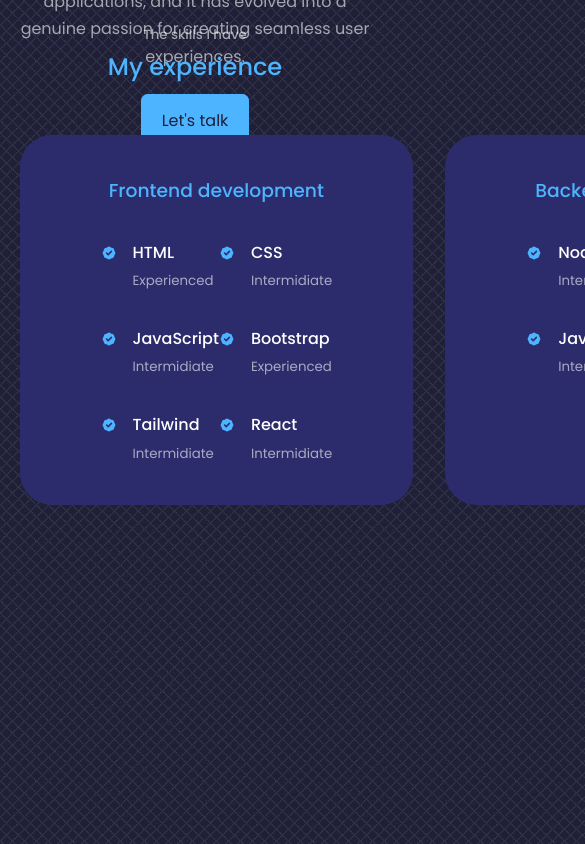
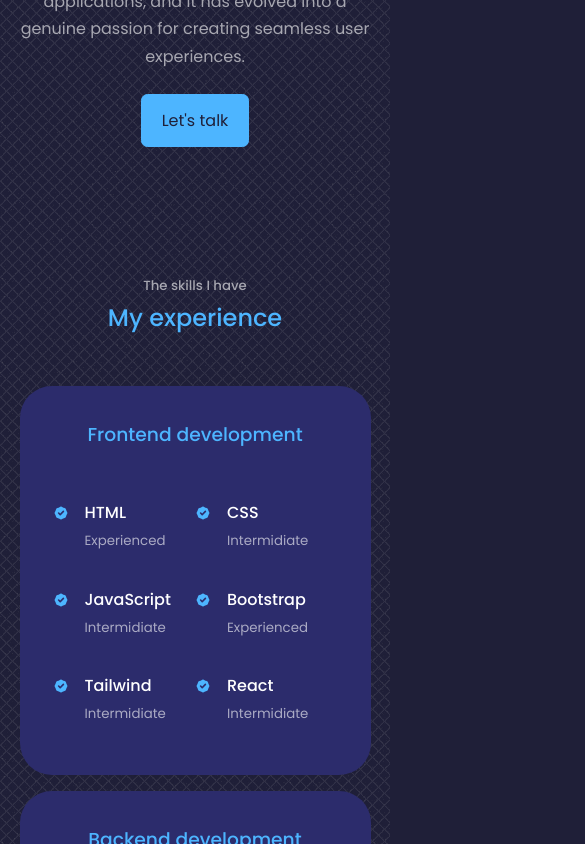
Before and after one commit to muodilo/portfolio, a React (Create React App) app: page / in a window 390 px wide. Shown: the part 1920-2764 px from the top of the page, 585 px wide, since content can reach past the window. Built offline with nearby package versions, Linux system fonts and the light colour scheme.

Commit message:
add media query to experince page

```diff
--- a/src/components/experience/experience.css
+++ b/src/components/experience/experience.css
@@ -36,3 +36,28 @@
   margin-top: 6px;
   color: var(--color-primary);
 }
+
+/* ===================MEDIA QUERIES (MEDIUM DEVICES)============= */
+@media screen and (max-width:1024px) {
+  .experience__container{
+    grid-template-columns: 1fr;
+  }
+  .experience__container >div{
+    width: 80%;
+    padding: 2rem;
+    margin: 0 auto;
+  }
+  .experience__content{
+    padding: 1rem;
+  }
+}
+/* ===================MEDIA QUERIES (SMALL DEVICES)============= */
+@media screen and (max-width:600px) {
+  .experience__container{
+    gap: 1rem;
+  }
+  .experience__container > div{
+    width: 100%;
+    padding: 2rem 1rem;
+  }
+}
--- a/src/index.css
+++ b/src/index.css
@@ -53,7 +53,7 @@
 }
 section{
   margin-top: 8rem;
-  height: 100vh;
+
 }
 
 section > h2, section > h5{
```
